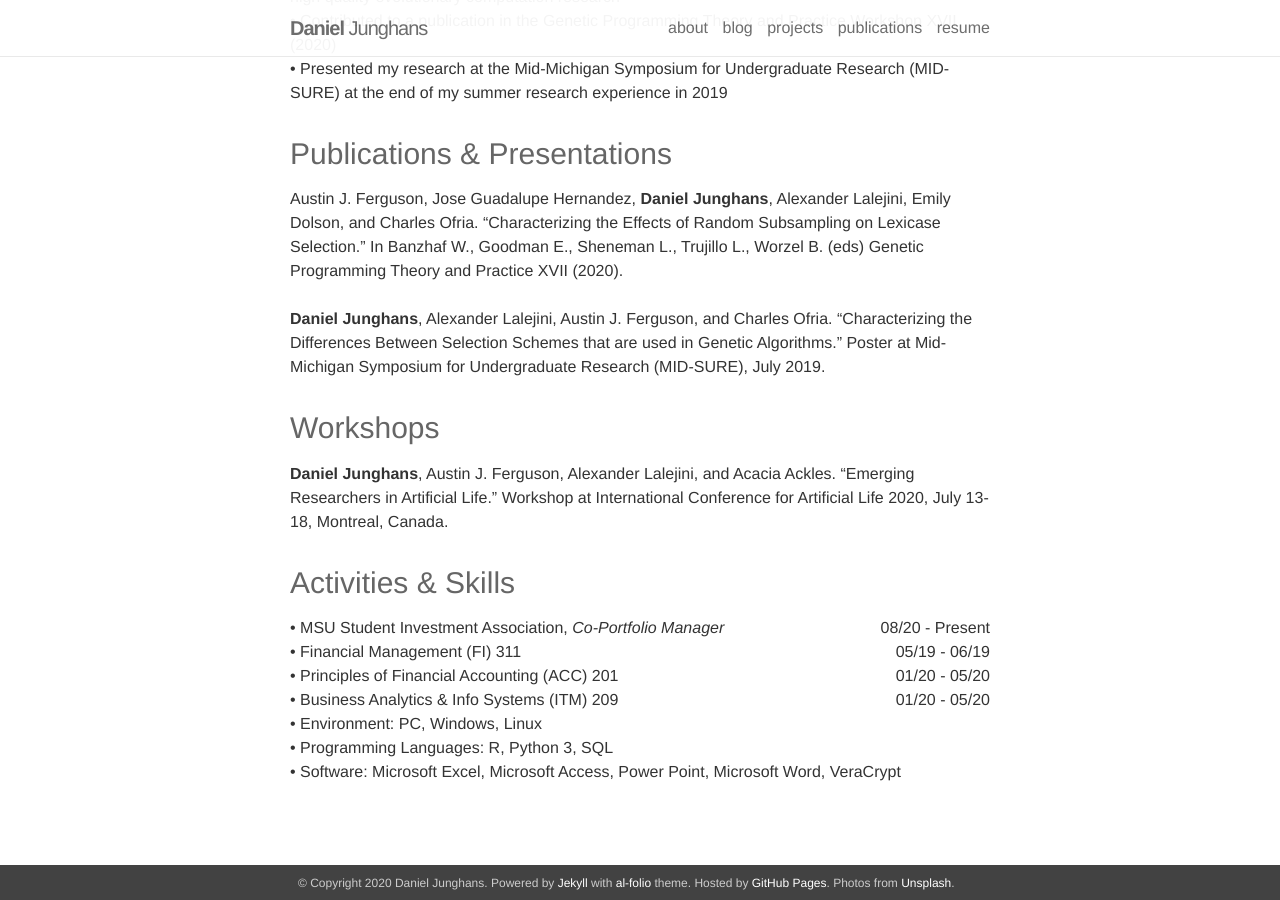
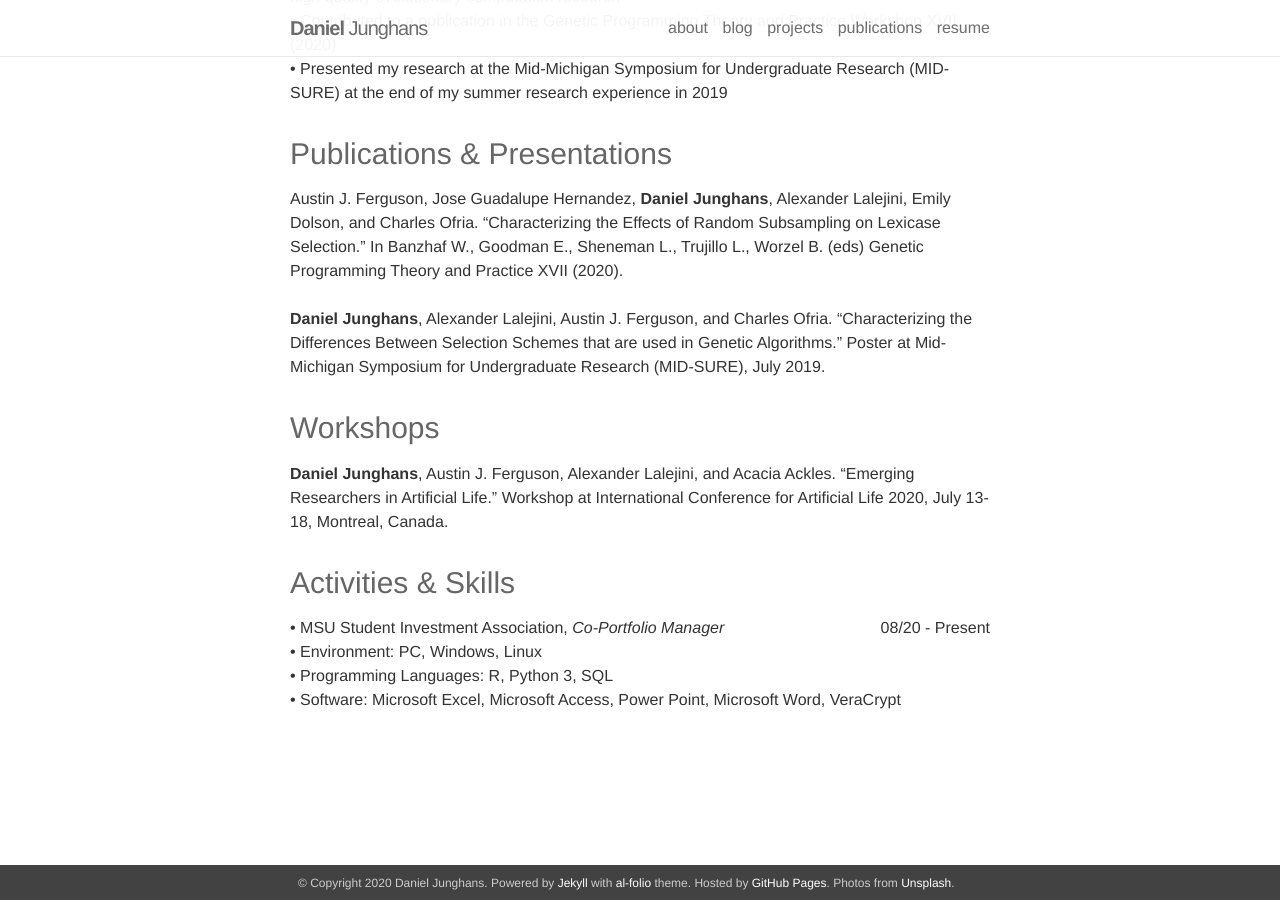
Before and after one commit to DanielJunghans/danieljunghans.github.io, a Jekyll site: the page built from _pages/resume.md, in a window 1280 px wide and 900 px high, scrolled down 921 px. Built offline with Jekyll 4.4.1, drawn with Linux system fonts in a browser that asks for light colours; nearby versions of some CDN libraries.

Commit message:
updated activities and skills

```diff
--- a/_pages/resume.md
+++ b/_pages/resume.md
@@ -67,24 +67,6 @@ Austin J. Ferguson, Jose Guadalupe Hernandez, **Daniel Junghans**, Alexander Lal
 <p style="float: right; margin:0;">08/20 - Present</p>
 </div>
 
-
-
-
-<div style="overflow: hidden;">
-<p style="float: left; margin:0;">•	Financial Management (FI) 311</p>
-<p style="float: right; margin:0;">05/19 - 06/19</p>
-</div>
-<div style="overflow: hidden;">
-
-<p style="float: left; margin:0;">•	Principles of Financial Accounting (ACC) 201</p>
-<p style="float: right; margin:0;">01/20 - 05/20</p>
-</div>
-<div style="overflow: hidden;">
-
-<p style="float: left; margin:0;">•	Business Analytics & Info Systems (ITM) 209</p>
-<p style="float: right; margin:0;">01/20 - 05/20</p>
-</div>
-
 •	Environment: PC, Windows, Linux <br />
 •	Programming Languages: R, Python 3, SQL <br />
 •	Software: Microsoft Excel, Microsoft Access, Power Point, Microsoft Word, VeraCrypt
```
